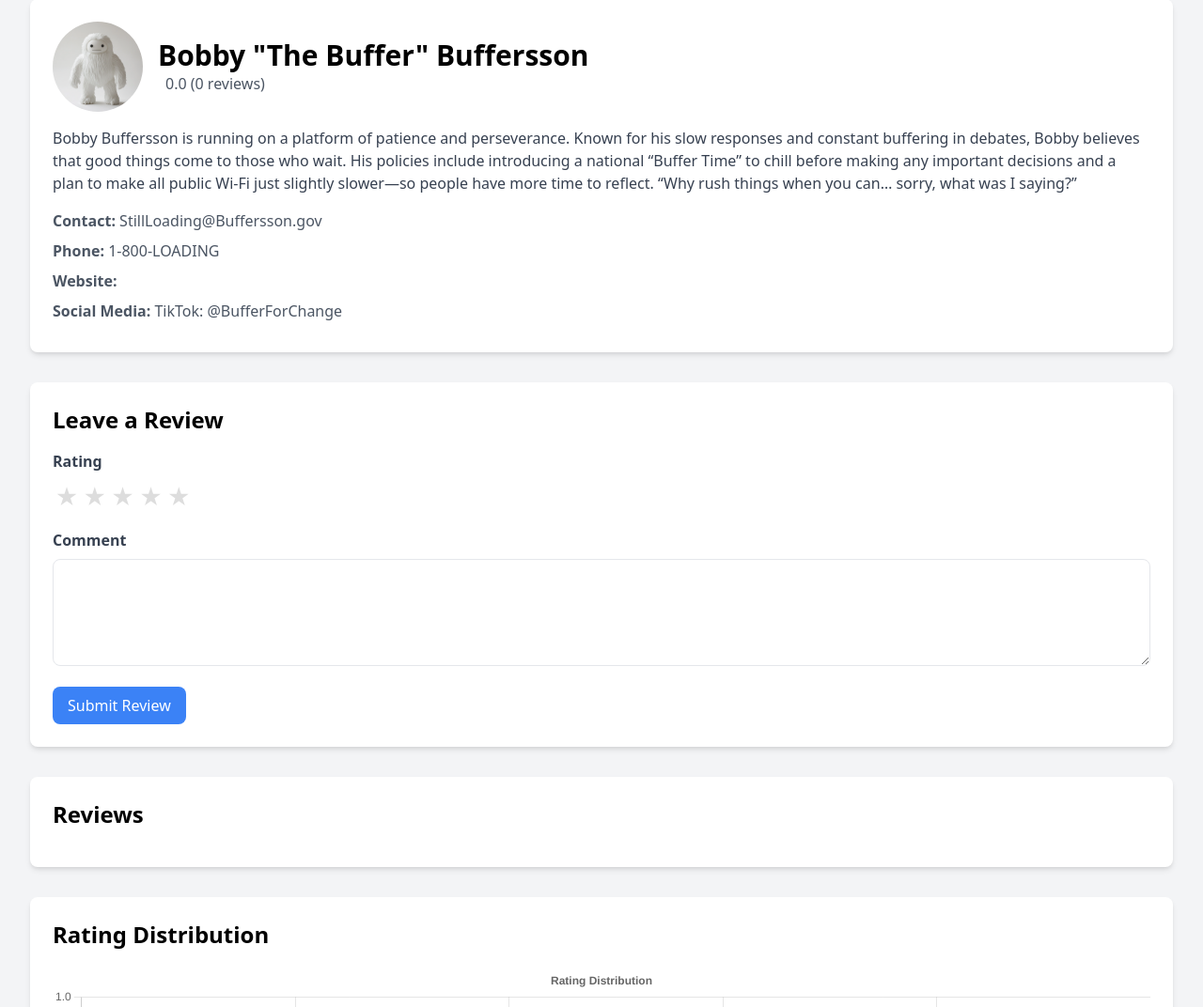
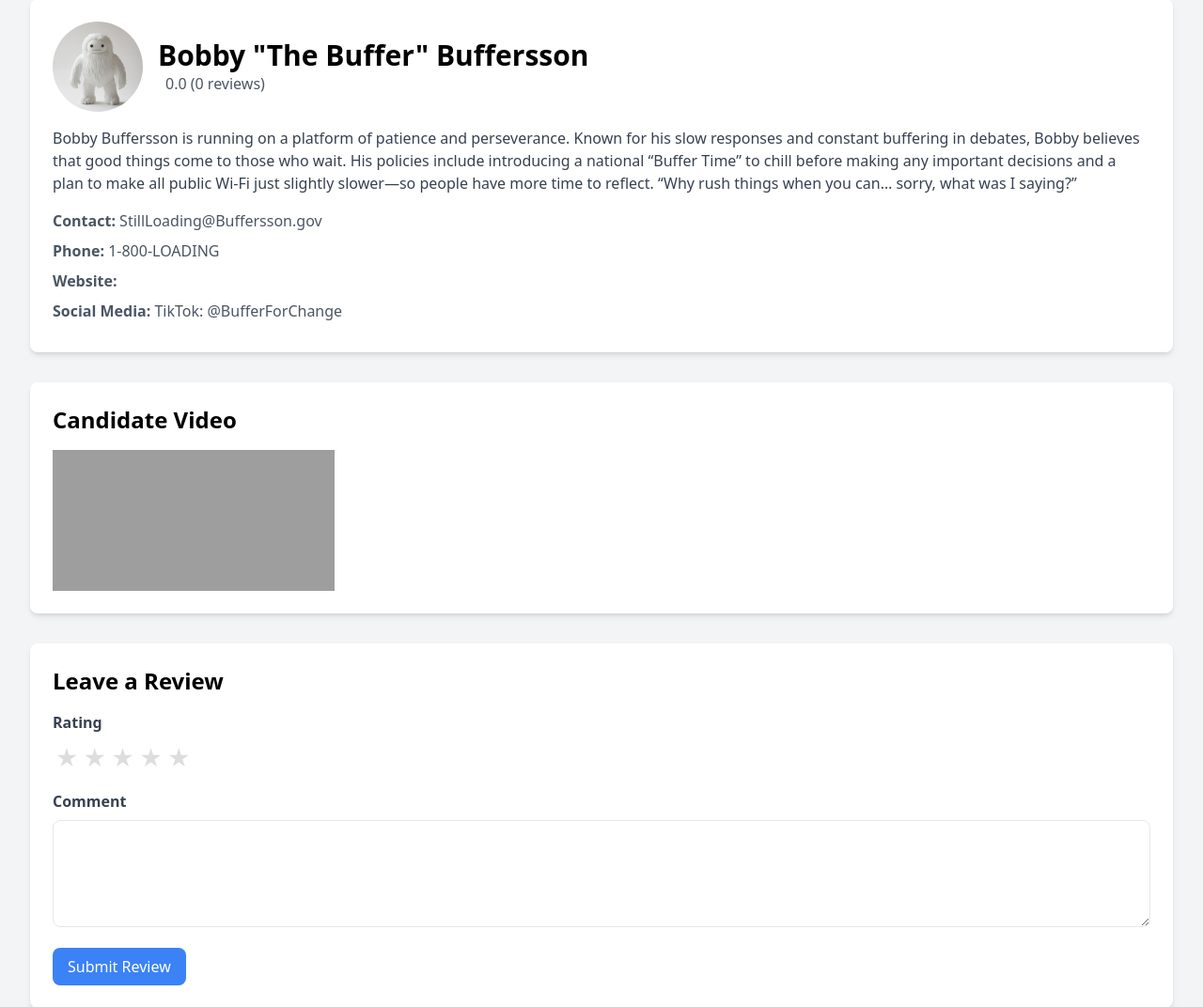
Before and after one commit to ablakateam/CandidateRater, a Flask app: page /candidate/1 in a window 1280 px wide. Shown: the part 129-1201 px from the top of the page at 94% size. Run offline with Flask 3, Linux system fonts and the light colour scheme; some libraries are stand-ins or nearby versions; grey boxes are pictures that could not be loaded.

Commit message:
Agent step completed: Implement YouTube video player on candidate profile

```diff
--- a/templates/candidate.html
+++ b/templates/candidate.html
@@ -28,6 +28,18 @@
             <p class="text-gray-600 mb-2"><strong>Social Media:</strong> {{ candidate.social_media }}</p>
         </div>
     </div>
+
+    <!-- YouTube Video Player -->
+    {% if candidate.youtube_snippet %}
+    <div class="bg-white shadow-md rounded-lg overflow-hidden mb-8">
+        <div class="p-6">
+            <h2 class="text-2xl font-bold mb-4">Candidate Video</h2>
+            <div class="aspect-w-16 aspect-h-9">
+                <iframe src="https://www.youtube.com/embed/{{ candidate.youtube_snippet }}" frameborder="0" allow="accelerometer; autoplay; clipboard-write; encrypted-media; gyroscope; picture-in-picture" allowfullscreen></iframe>
+            </div>
+        </div>
+    </div>
+    {% endif %}
 
     <!-- Leave a Review Section -->
     <div class="bg-white shadow-md rounded-lg p-6 mb-8">
```
Also changed, not shown: instance/candidates.db.
